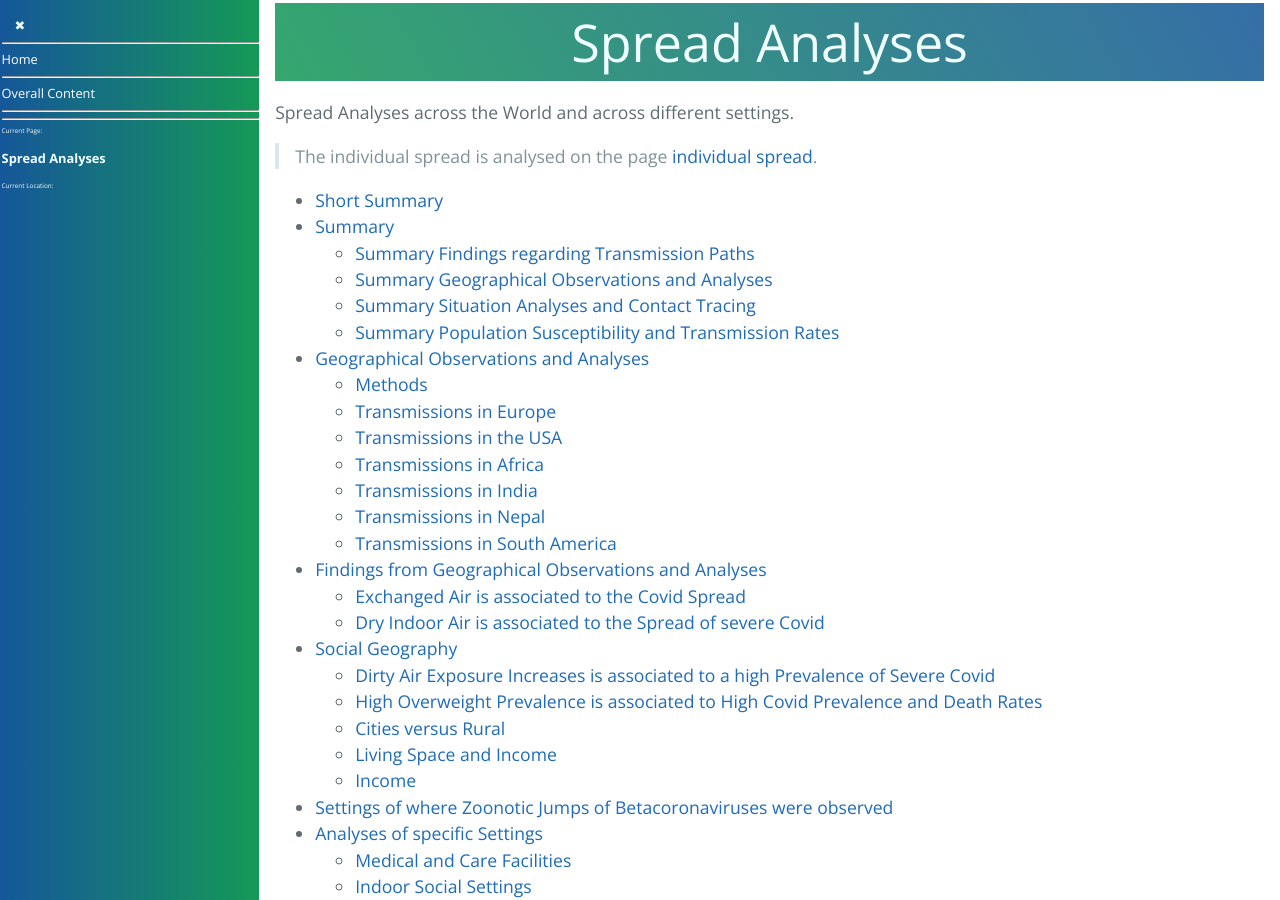
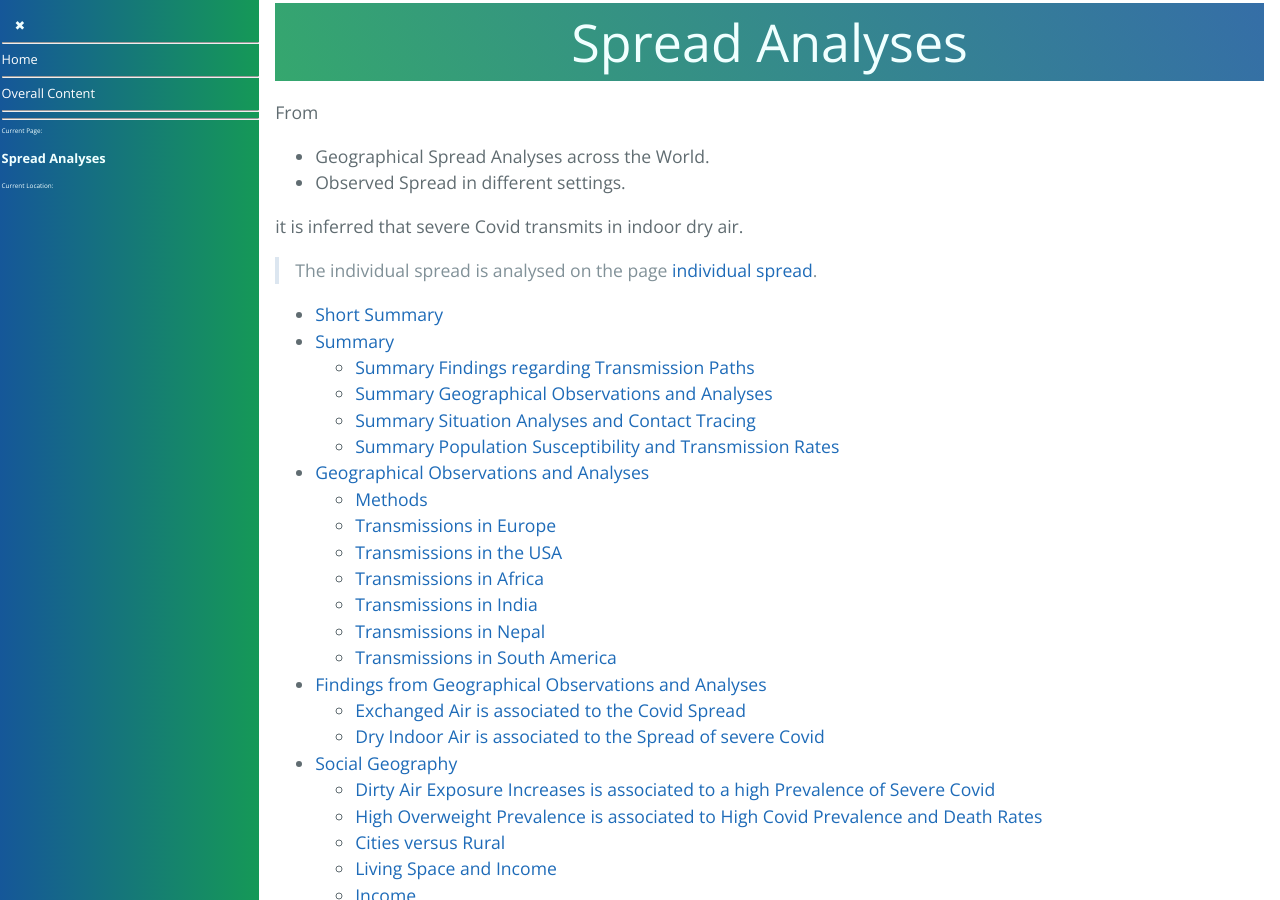
Before and after one commit to forestgrape/coronavirus, a Jekyll site: the page built from 5_epidemiological/spread_analyses.md, in a window 1280 px wide and 900 px high. Built offline with Jekyll 4.4.1, drawn with Linux system fonts in a browser that asks for light colours; our own code applies the rules of GitHub Pages for plain Markdown files.

Commit message:
formulations

```diff
--- a/5_epidemiological/spread_analyses.md
+++ b/5_epidemiological/spread_analyses.md
@@ -1,6 +1,12 @@
 
 # Spread Analyses
-Spread Analyses across the World and across different settings.
+From
+* Geographical Spread Analyses across the World.
+* Observed Spread in different settings.
+
+it is inferred that severe Covid transmits in indoor dry air.
+
+
 
 > The individual spread is analysed on the page [individual spread](./individual_susceptibility_and_transmission.md).
 
```
